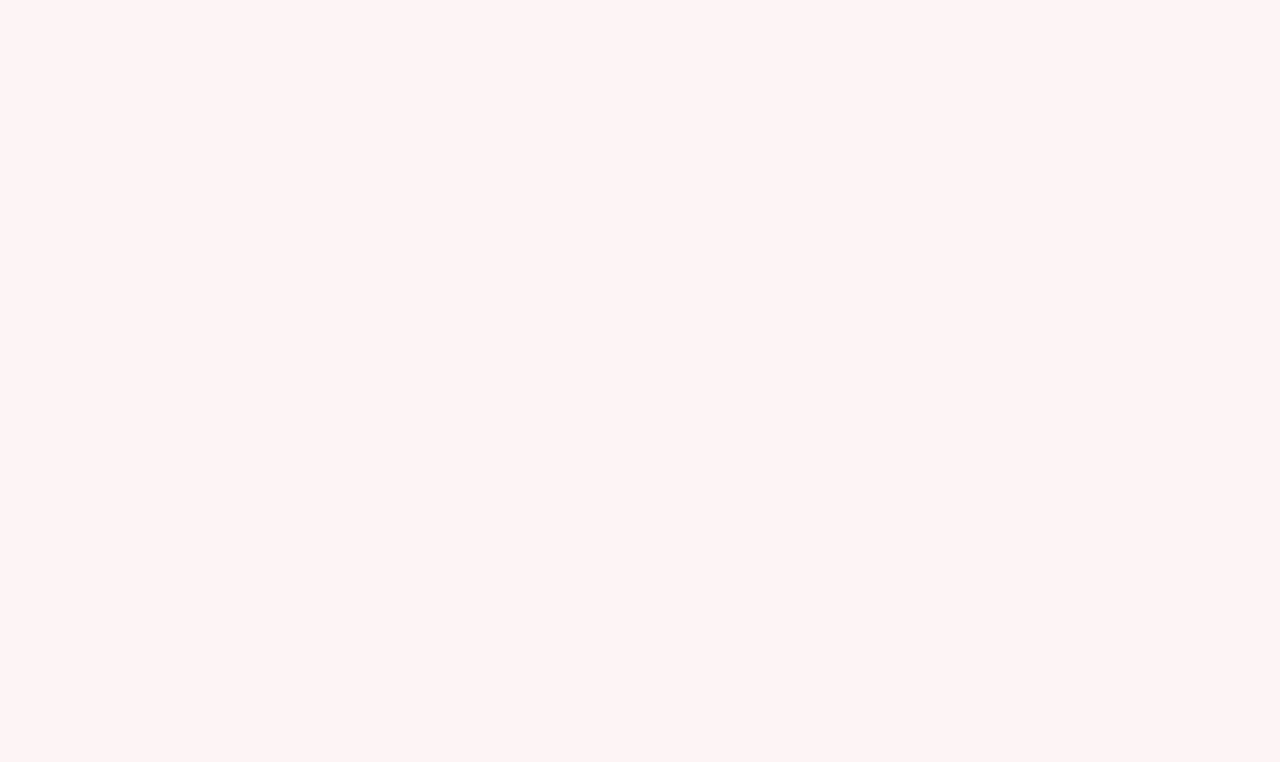
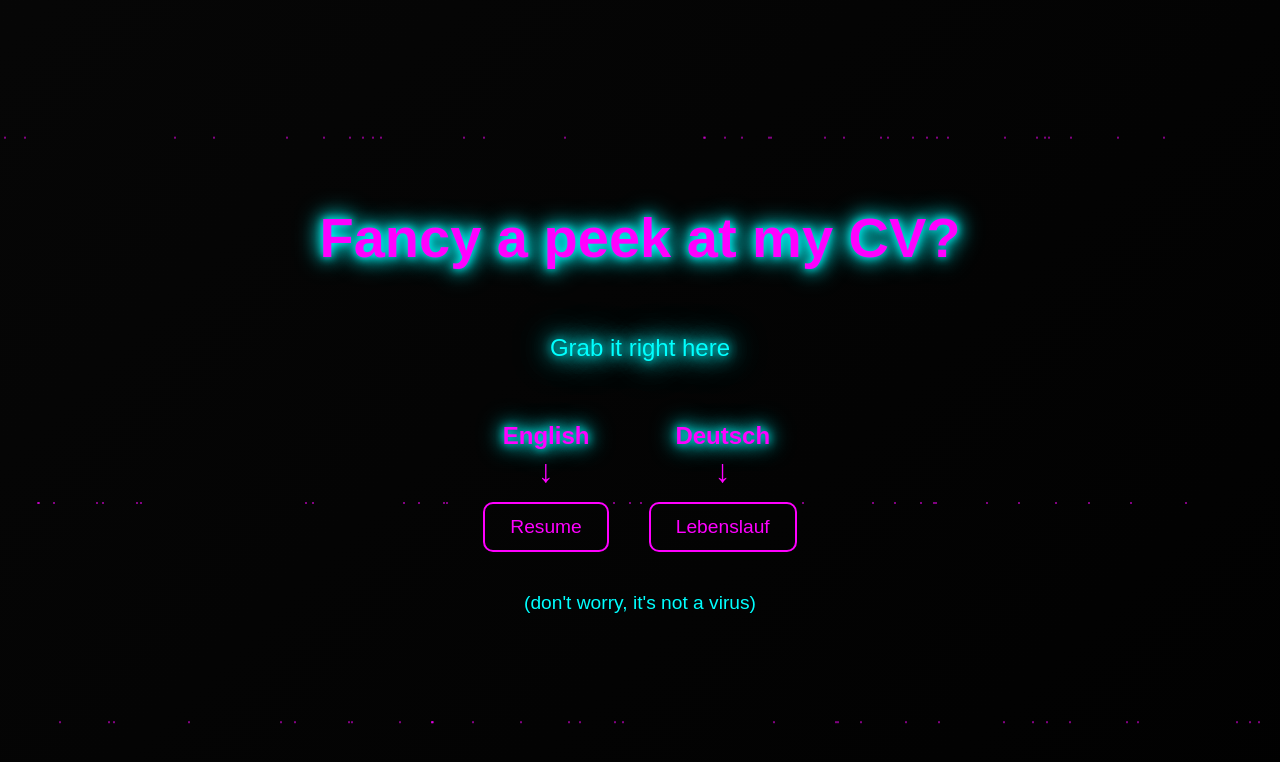
Before and after one commit to Wilfredoo/personal3.0, a React (Create React App) app: page /resume in a window 1280 px wide. Before the commit this address had no page. Shown: the top 762 px of the page. Built offline with nearby package versions, Linux system fonts and the light colour scheme; a web font is replaced by a local one.

Commit message:
new link to cv for film

```diff
--- a/src/App.js
+++ b/src/App.js
@@ -4,6 +4,7 @@ import { BrowserRouter as Router, Route, Routes } from 'react-router-dom';
 import ReactGA from "react-ga4";
 import Home from './components/Home';
 import Curriculum from './components/Curriculum';
+import FilmCurriculum from './components/FilmCurriculum';
 import VideoWorkRedirect from './components/VideoWorkRedirect';
 import BerlinBreakIn from './components/BerlinBreakIn';
 import Cacao from './components/Cacao/Cacao';
@@ -21,6 +22,7 @@ function App() {
       <Routes>
         <Route path="/" element={<Home />} />
         <Route path="/cv" element={<Curriculum />} />
+        <Route path="/resume" element={<FilmCurriculum />} />
         <Route path="/film" element={<VideoWorkRedirect />} />
         <Route path="/scripts" element={<ScriptsRedirect />} />
         <Route path="/berlin-break-in" element={<BerlinBreakIn />} />
--- /dev/null
+++ b/src/components/FilmCurriculum.js
@@ -0,0 +1,214 @@
+import React from 'react';
+import styled, { keyframes } from 'styled-components';
+
+// Keyframes for the moving arrow
+const move = keyframes`
+  0%, 100% {
+    transform: translateY(-10px);
+  }
+  50% {
+    transform: translateY(0);
+  }
+`;
+
+// Keyframes for the glowing button and text
+const neonGlow = keyframes`
+  0%, 100% {
+    text-shadow: 0 0 10px #00ffff, 0 0 20px #00ffff, 0 0 30px #00ffff, 0 0 40px #00ffff;
+  }
+  50% {
+    text-shadow: 0 0 20px #00ffff, 0 0 40px #00ffff, 0 0 60px #00ffff, 0 0 80px #00ffff;
+  }
+`;
+
+const reducedNeonGlow = keyframes`
+  0%, 100% {
+    text-shadow: 0 0 5px #00ffff, 0 0 10px #00ffff, 0 0 15px #00ffff;
+  }
+  50% {
+    text-shadow: 0 0 10px #00ffff, 0 0 20px #00ffff, 0 0 30px #00ffff;
+  }
+`;
+
+const gradientBackground = keyframes`
+  0% {
+    background-position: 0% 50%;
+  }
+  50% {
+    background-position: 100% 50%;
+  }
+  100% {
+    background-position: 0% 50%;
+  }
+`;
+
+const particleAnimation = keyframes`
+  0% {
+    transform: translateY(0);
+  }
+  100% {
+    transform: translateY(-100vh);
+  }
+`;
+
+const Wrapper = styled.div`
+  display: flex;
+  flex-direction: column;
+  justify-content: center;
+  align-items: center;
+  height: 100vh;
+  padding: 20px;
+  text-align: center;
+  box-sizing: border-box;
+  background: linear-gradient(135deg, #0a0a0a, #000000);
+  background-size: 200% 200%;
+  animation: ${gradientBackground} 15s ease infinite;
+  font-family: 'Arial', sans-serif;
+  position: relative;
+  overflow: hidden;
+`;
+
+const Arrow = styled.div`
+  color: #ff00ff;
+  animation: ${move} 1.5s ease-in-out infinite;
+  font-size: 2rem;
+  margin-bottom: 10px;
+`;
+
+const ButtonContainer = styled.div`
+  display: flex;
+  gap: 40px;
+  margin-top: 40px;
+  justify-content: center;
+`;
+
+const ButtonWrapper = styled.div`
+  display: flex;
+  flex-direction: column;
+  align-items: center;
+`;
+
+const Button = styled.button`
+  padding: 12px 25px;
+  border: 2px solid #ff00ff;
+  border-radius: 10px;
+  background: transparent;
+  color: #ff00ff;
+  font-size: 1.2rem;
+  cursor: pointer;
+  transition: transform 0.3s ease, background 0.3s ease, color 0.3s ease, box-shadow 0.3s ease;
+  position: relative;
+  overflow: hidden;
+
+  &:hover {
+    transform: scale(1.1);
+    background: #ff00ff;
+    color: #0a0a0a;
+    box-shadow: 0 0 20px #ff00ff, 0 0 40px #ff00ff, 0 0 60px #ff00ff;
+  }
+
+  &::before {
+    content: '';
+    position: absolute;
+    top: -50%;
+    left: -50%;
+    width: 200%;
+    height: 200%;
+    background: rgba(255, 0, 255, 0.1);
+    z-index: -1;
+    transform: rotate(45deg);
+    transition: opacity 0.3s ease;
+  }
+
+  &:hover::before {
+    opacity: 0.3;
+  }
+`;
+
+const Label = styled.div`
+  color: #ff00ff;
+  font-size: 1.5rem;
+  font-weight: bold;
+  animation: ${reducedNeonGlow} 1.5s ease-in-out infinite;
+  margin-bottom: 5px;
+`;
+
+const WelcomeText = styled.h1`
+  font-size: 3.5rem;
+  color: #ff00ff;
+  margin-bottom: 40px;
+  animation: ${reducedNeonGlow} 1.5s ease-in-out infinite;
+`;
+
+const SubText = styled.p`
+  color: #00ffff;
+  font-size: 1.5rem;
+  margin-bottom: 20px;
+  text-shadow: 0 0 10px #00ffff, 0 0 20px #00ffff, 0 0 30px #00ffff, 0 0 40px #00ffff;
+`;
+
+const Note = styled.p`
+  color: #00ffff;
+  margin-top: 2.5rem;
+  font-size: 1.2rem;
+`;
+
+const Particle = styled.div`
+  position: absolute;
+  bottom: 0;
+  width: 2px;
+  height: 2px;
+  background: #ff00ff;
+  animation: ${particleAnimation} 3s linear infinite;
+  opacity: 0.5;
+
+  &:nth-child(2n) {
+    animation-duration: 4s;
+  }
+  &:nth-child(3n) {
+    animation-duration: 5s;
+  }
+`;
+
+const FilmCurriculum = () => {
+  const handleDownload = (lang) => {
+    const link = document.createElement('a');
+    link.href = lang === 'EN'
+      ? `${process.env.PUBLIC_URL}/Resume_Film_English.pdf`
+      : `${process.env.PUBLIC_URL}/Resume_Film_German.pdf`;
+    link.download = lang === 'EN' ? 'Resume_Film_English.pdf' : 'Resume_Film_German.pdf';
+    link.style.display = 'none';
+    document.body.appendChild(link);
+    link.click();
+    document.body.removeChild(link);
+  };
+
+  return (
+    <Wrapper>
+      <WelcomeText>Fancy a peek at my CV?</WelcomeText>
+      <SubText>Grab it right here</SubText>
+      <ButtonContainer>
+        <ButtonWrapper>
+          <Label>English</Label>
+          <Arrow>↓</Arrow>
+          <Button onClick={() => handleDownload('EN')}>
+            Resume
+          </Button>
+        </ButtonWrapper>
+        <ButtonWrapper>
+          <Label>Deutsch</Label>
+          <Arrow>↓</Arrow>
+          <Button onClick={() => handleDownload('DE')}>
+            Lebenslauf
+          </Button>
+        </ButtonWrapper>
+      </ButtonContainer>
+      <Note>(don't worry, it's not a virus)</Note>
+      {[...Array(100)].map((_, i) => (
+        <Particle key={i} style={{ left: `${Math.random() * 100}vw` }} />
+      ))}
+    </Wrapper>
+  );
+};
+
+export default FilmCurriculum;
```
Also changed, not shown: 2 other files (tests, documents, lock files or other folders).
